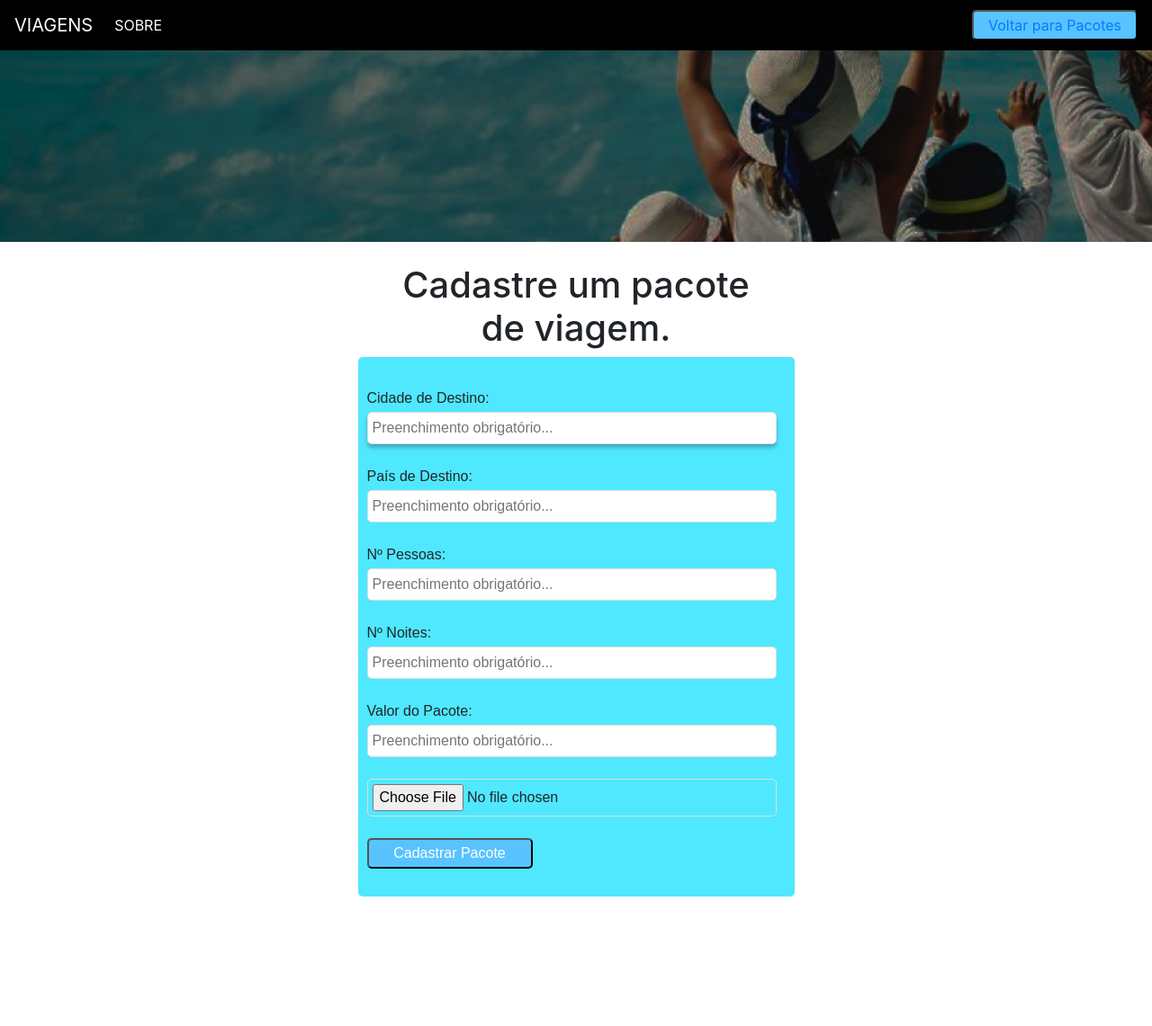
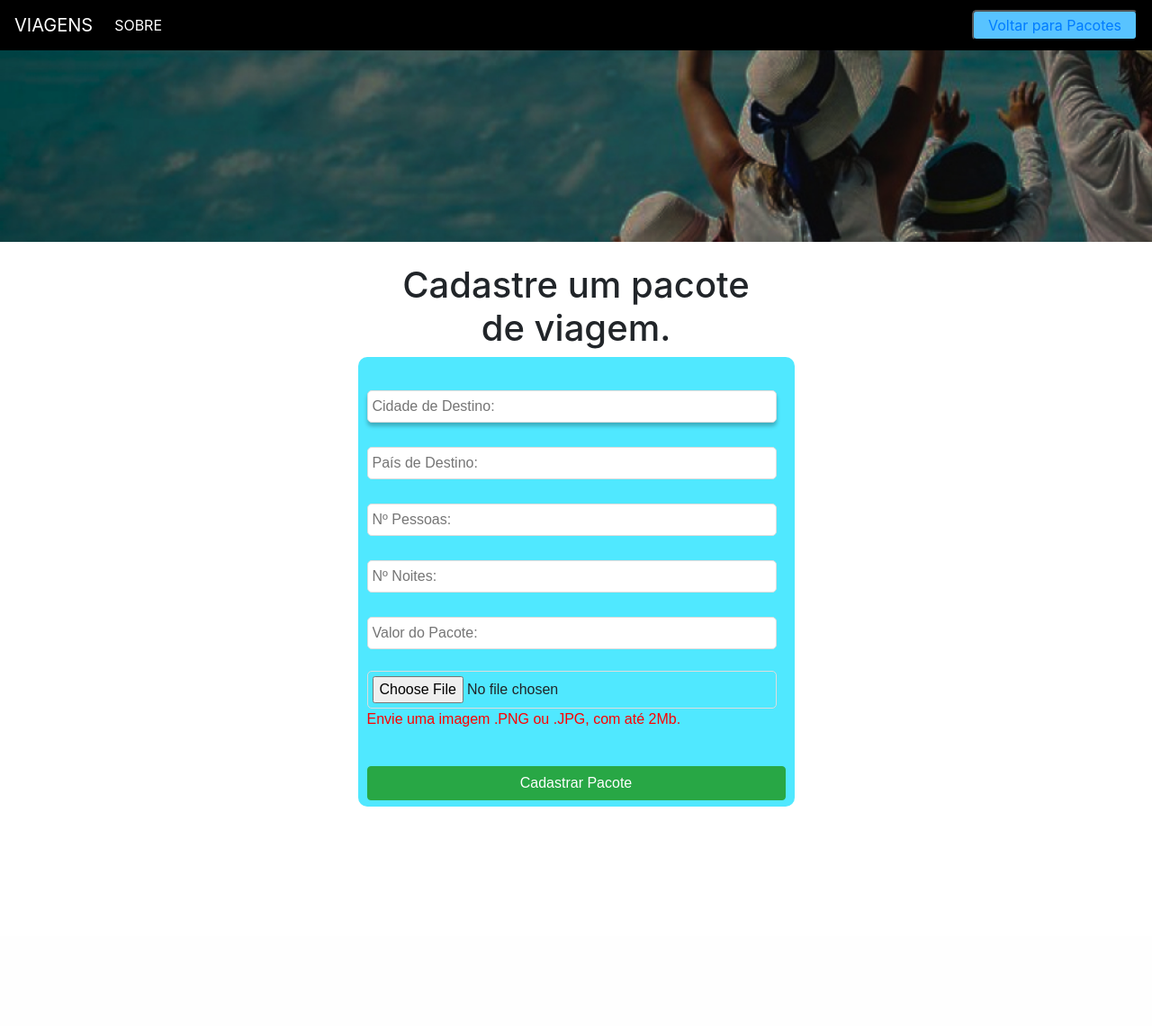
Before and after one commit to BrunoNascimentoBarbosa/ViagensPacotesWeb, a PHP site: page /cadastroPacotes.html in a window 1280 px wide; the page is wider, and only the part inside the window is pictured. Shown: that part at 90% size. After the commit the page ends 897 px from the top of that part, so only its background shows below. Run offline with PHP 8.4, Linux system fonts and the light colour scheme.

Commit message:
Alterações no formulário

```diff
--- a/cadastroPacotes.html
+++ b/cadastroPacotes.html
@@ -33,7 +33,7 @@ Curso Análise e Desenvolvimento de Sistemas -->
                 </li>
                  </ul>
 
-                 <button class="btn-cadastro"><a href="index.html" >Voltar para Pacotes</a></button>
+                 <button class="btn-menu"><a href="index.html" >Voltar para Pacotes</a></button>
             </div>
             </nav>
 
@@ -54,41 +54,42 @@ Curso Análise e Desenvolvimento de Sistemas -->
                      <!--Atributo action = chama código PHP e o atributo method definirá a forma como o conteúdo
                      do formulário será enviado : GET ou POST
                      estilizar o formulário no CSS-->
-                     <label for="cidadedestino" id="est1">Cidade de Destino:</label>
+                     <label for="cidadedestino" id="est1"></label>
                      <input type="text" id="cidadedestino" name="cidadedestino"
-                     placeholder="Preenchimento obrigatório...">
+                     placeholder="Cidade de Destino:">
                      <br>
                      <br>
 
-                     <label for="paisdestino" id="est2">País de Destino:</label>
+                     <label for="paisdestino" id="est2"></label>
                      <input type="text" id="paisdestino" name="paisdestino"
-                     placeholder="Preenchimento obrigatório...">
+                     placeholder="País de Destino:">
                      <br>
                      <br>
 
-                     <label for="numero_pessoa" id="est3">Nº Pessoas:</label>
+                     <label for="numero_pessoa" id="est3"></label>
                      <input type="number" id="numero_pessoa" name="numero_pessoa"
-					           placeholder="Preenchimento obrigatório...">
+					           placeholder="Nº Pessoas:">
                      <br>
                      <br>
 
-                     <label for="numero_noites" id="est4">Nº Noites:</label>
+                     <label for="numero_noites" id="est4"></label>
                      <input type="number" id="numero_noites" name="numero_noites"
-					           placeholder="Preenchimento obrigatório...">
+					           placeholder="Nº Noites:">
                      <br>
                      <br>
-                     <label for="valor_Pacote" id="est5">Valor do Pacote:</label>
+                     <label for="valor_Pacote" id="est5"></label>
                      <input type="number" name="valor_Pacote"
-                     placeholder="Preenchimento obrigatório...">
+                     placeholder="Valor do Pacote:">
                      <br>
 
                      <br>
 
 
                      <input name="arquivo" type="file" >
+                     <p style="color: red">Envie uma imagem .PNG ou .JPG, com até 2Mb.</p>
+
                      <br>
-                     <br>
-                     <button class="btn-cadastro ">Cadastrar Pacote</button>
+                     <button class="btn btn-success btn-cadastro" >Cadastrar Pacote</button>
 
 
 
--- a/style/style.css
+++ b/style/style.css
@@ -43,6 +43,10 @@
 }
 
 .btn-cadastro {
+    width: 100%;
+}
+
+.btn-menu{
     background-color: #58C3FF;
     width: 184px;
     height: 34px;
@@ -60,9 +64,9 @@
 
 .box-formulario{
     font-family: Arial, Helvetica, sans-serif;
-    border-radius: 5px;
+    border-radius: 10px;
     width: 485px;
-    height: 600px;
+    height: 500px;
     padding: 10px;
     margin-left: auto;
     margin-right: auto;
```
